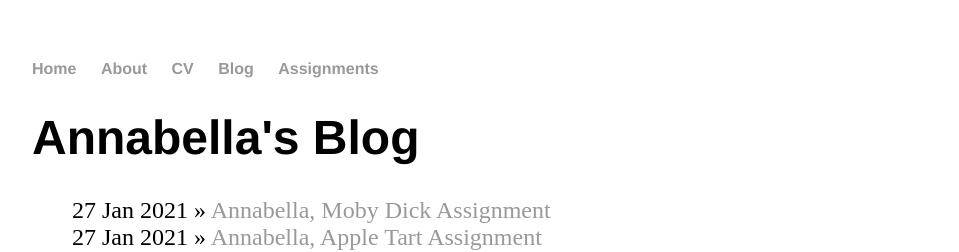
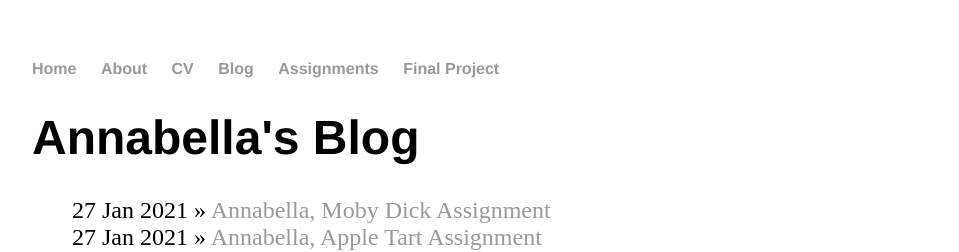
Before and after one commit to annabellamelvin/annabellamelvin.github.io, a Jekyll site: the page built from blog/index.html, in a window 1280 px wide. Shown: the top 252 px of the page, without its empty margins (160-1119 px from the left). Built offline with Jekyll 4.4.1, drawn with Linux system fonts in a browser that asks for light colours.

Commit message:
Update default.html

```diff
--- a/_layouts/default.html
+++ b/_layouts/default.html
@@ -13,6 +13,7 @@
 	        		<li><a href="/cv">CV</a></li>
 	        		<li><a href="/blog">Blog</a></li>
 				<li><a href="/assignments">Assignments</a></li>
+				<li><a href="/finalproject">Final Project</a></li>
 	    		</ul>
 			</nav>
 			<div class="container">
```
